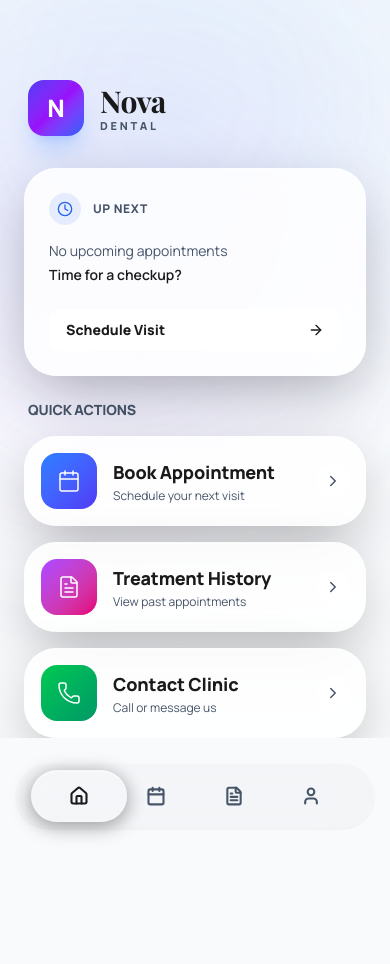
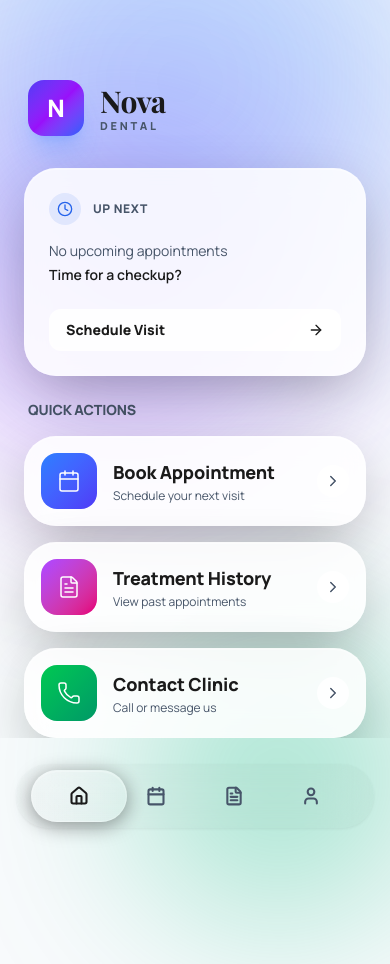
Before and after one commit to yummyvalmm/Dental-Clinic, a React (Vite) app: page / in a window 390 px wide. After the commit the page ends 934 px from the top, so only its background shows below. Built offline with nearby package versions, Linux system fonts and the light colour scheme; no server answers.

Commit message:
fix(ui): polish pwa backgrounds, viewport layout, and theme consistency

```diff
--- a/index.html
+++ b/index.html
@@ -27,7 +27,8 @@
   <meta name="twitter:description"
     content="Premium dental care in Knightsbridge, London. Specializing in complex case rehabilitation using minimally invasive microsurgery and digital smile design." />
   <meta name="twitter:image" content="https://novadental.com/og-image.jpg" />
-  <meta name="theme-color" content="#0F172A" />
+  <meta name="theme-color" content="#F8FAFC" media="(prefers-color-scheme: light)" />
+  <meta name="theme-color" content="#000000" media="(prefers-color-scheme: dark)" />
   <meta name="mobile-web-app-capable" content="yes" />
   <meta name="apple-mobile-web-app-capable" content="yes" />
   <meta name="apple-mobile-web-app-status-bar-style" content="black-translucent" />
--- a/src/components/layout/MainLayout.jsx
+++ b/src/components/layout/MainLayout.jsx
@@ -40,7 +40,7 @@ const MainLayout = () => {
 
                 <div
                     id="scroll-container"
-                    className={`min-h-screen bg-bg-body font-sans antialiased text-primary selection:bg-accent/20 ${showMobileAppBar ? 'pb-[calc(120px+env(safe-area-inset-bottom))]' : ''}`}
+                    className={`min-h-[100dvh] w-full bg-bg-body font-sans antialiased text-primary selection:bg-accent/20 ${showMobileAppBar ? 'pb-[calc(90px+env(safe-area-inset-bottom))]' : ''}`}
                 >
                     {showNavbar && (
                         <Navbar
--- a/src/index.css
+++ b/src/index.css
@@ -264,8 +264,11 @@ body {
       overflow-y: auto;
       width: 100%;
       height: 100%;
-      overscroll-behavior-y: contain;
+      overscroll-behavior-y: none;
+      /* CHANGED: Prevent bounce to show white background */
       -webkit-overflow-scrolling: touch;
+      background-color: var(--color-bg-body);
+      /* ESSENTIAL: Covers overscroll area */
     }
 
     /*
@@ -274,6 +277,8 @@ body {
   */
     #scroll-container {
       min-height: 100vh;
+      height: 100%;
+      /* Ensure full height coverage */
       overflow-y: visible !important;
       background-color: var(--color-bg-body);
     }
--- a/src/pages/HomePage.jsx
+++ b/src/pages/HomePage.jsx
@@ -11,7 +11,7 @@ import SEO from '../components/common/SEO';
 
 const HomePage = () => {
     return (
-        <div className="min-h-[100dvh] w-full pb-[calc(6rem+env(safe-area-inset-bottom))] lg:pb-0 overflow-x-hidden">
+        <div className="min-h-[100dvh] w-full lg:pb-0 overflow-x-hidden">
             <Navbar />
             <SEO
                 title="Premium Cosmetic Dentistry"
--- a/src/pages/MobileDashboard.jsx
+++ b/src/pages/MobileDashboard.jsx
@@ -101,11 +101,13 @@ const MobileDashboard = () => {
     };
 
     return (
-        <div className="w-full relative overflow-hidden flex flex-col pt-20 px-6">
+        <div className="w-full min-h-full relative overflow-hidden flex flex-col pt-20 px-6">
 
-            {/* Ambient Background - Subtle & Premium */}
-            <div className="absolute top-[-20%] right-[-10%] w-[500px] h-[500px] bg-blue-400/10 rounded-full blur-[100px] pointer-events-none mix-blend-multiply dark:mix-blend-normal" />
-            <div className="absolute top-[10%] left-[-20%] w-[400px] h-[400px] bg-purple-400/10 rounded-full blur-[100px] pointer-events-none mix-blend-multiply dark:mix-blend-normal" />
+            {/* Ambient Background - Subtle & Premium - Fixed to Viewport */}
+            {/* Opacity boosted to /30 in light mode to ensure visibility against white bg */}
+            <div className="fixed top-[-20%] right-[-10%] w-[500px] h-[500px] bg-blue-500/30 dark:bg-blue-400/10 rounded-full blur-[100px] pointer-events-none mix-blend-multiply dark:mix-blend-normal z-0" />
+            <div className="fixed top-[10%] left-[-20%] w-[400px] h-[400px] bg-purple-500/30 dark:bg-purple-400/10 rounded-full blur-[100px] pointer-events-none mix-blend-multiply dark:mix-blend-normal z-0" />
+            <div className="fixed bottom-[-10%] right-[-10%] w-[300px] h-[300px] bg-emerald-500/30 dark:bg-emerald-400/10 rounded-full blur-[80px] pointer-events-none mix-blend-multiply dark:mix-blend-normal z-0" />
 
             <div className="container mx-auto relative z-10 flex-1 flex flex-col max-w-md w-full self-center">
 
--- a/src/pages/ProfilePage.jsx
+++ b/src/pages/ProfilePage.jsx
@@ -23,10 +23,10 @@ const ProfilePage = () => {
         <div className="min-h-[100dvh] w-full bg-bg-body relative flex flex-col pt-24 pb-32 px-6 overflow-hidden">
 
             {/* Ambient Background */}
-            {/* Ambient Background - Dynamic Liquid Blobs */}
-            <div className="absolute top-[-10%] right-[-10%] w-[600px] h-[600px] bg-blue-400/30 dark:bg-accent/10 rounded-full blur-[120px] pointer-events-none mix-blend-multiply dark:mix-blend-normal" />
-            <div className="absolute bottom-[-10%] left-[-10%] w-[500px] h-[500px] bg-purple-400/30 dark:bg-indigo-500/10 rounded-full blur-[100px] pointer-events-none mix-blend-multiply dark:mix-blend-normal" />
-            <div className="absolute top-[20%] left-[50%] w-[300px] h-[300px] bg-indigo-300/20 dark:bg-transparent rounded-full blur-[80px] pointer-events-none mix-blend-multiply dark:mix-blend-normal" />
+            {/* Ambient Background - Dynamic Liquid Blobs - Fixed to Viewport */}
+            <div className="fixed top-[-10%] right-[-10%] w-[600px] h-[600px] bg-blue-400/30 dark:bg-accent/10 rounded-full blur-[120px] pointer-events-none mix-blend-multiply dark:mix-blend-normal z-0" />
+            <div className="fixed bottom-[-10%] left-[-10%] w-[500px] h-[500px] bg-purple-400/30 dark:bg-indigo-500/10 rounded-full blur-[100px] pointer-events-none mix-blend-multiply dark:mix-blend-normal z-0" />
+            <div className="fixed top-[20%] left-[50%] w-[300px] h-[300px] bg-indigo-300/20 dark:bg-transparent rounded-full blur-[80px] pointer-events-none mix-blend-multiply dark:mix-blend-normal z-0" />
 
             <div className="w-full max-w-md mx-auto relative z-10 flex flex-col gap-6">
 
```
